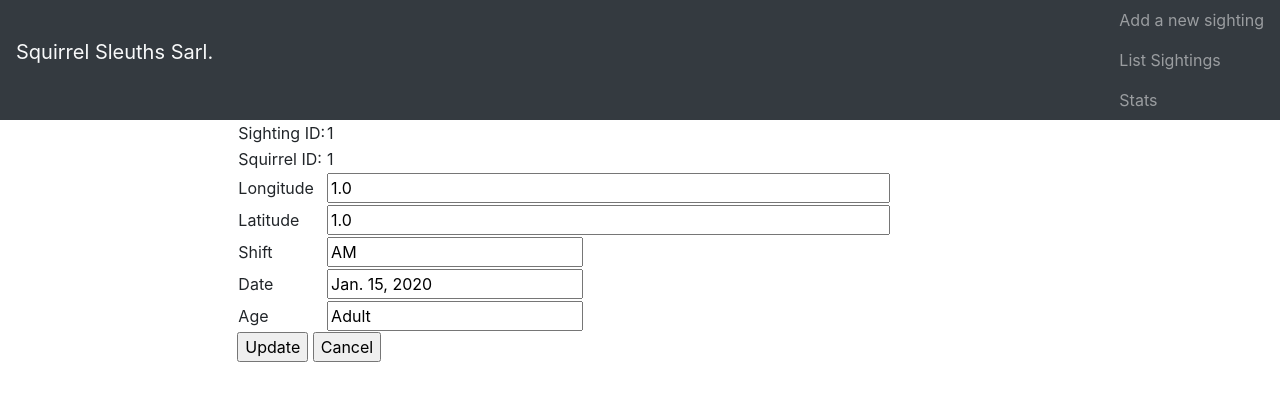
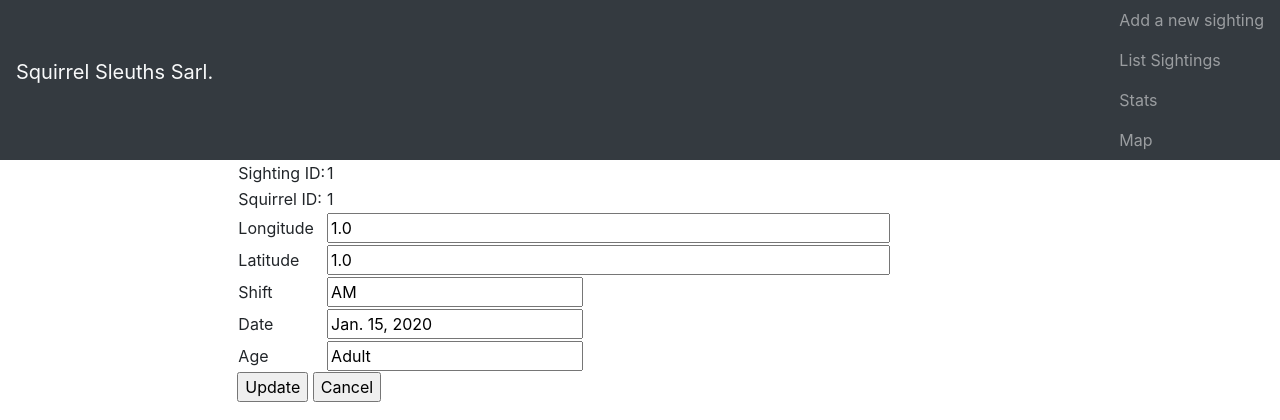
Before and after one commit to ll3046/Final-Project-Squirrels, a Django app: page /sightings/1/ in a window 1280 px wide. Shown: the top 420 px of the page. Run offline with Django 3.2, Linux system fonts and the light colour scheme; tables that the repository leaves empty hold one stand-in row (values such as "Sample post"); some libraries are stand-ins or nearby versions.

Commit message:
fixed the map tab

```diff
--- a/squirrels/templates/squirrels/base.html
+++ b/squirrels/templates/squirrels/base.html
@@ -58,6 +58,7 @@
       <a class="nav-link" href="{% url 'squirrels:add' %}">Add a new sighting</a>
       <a class="nav-link" href="{% url 'squirrels:view' %}">List Sightings</a>
         <a class="nav-link" href="{% url 'squirrels:stats' %}">Stats</a>
+        <a class="nav-link" href="{% url 'squirrels:map' %}">Map</a>
     </li>
   </ul>
 </nav>
--- a/squirrels/urls.py
+++ b/squirrels/urls.py
@@ -5,8 +5,8 @@ from . import views
 app_name = 'squirrels'
 
 urlpatterns = [
-        path('map/',views.map),
-        path('',views.sightings),
+        path('map/',views.map, name='map'),
+        path('', views.sightings),
         path('sightings/', views.sightings, name='view'),
         path('sightings/add/',views.add, name='add'),
         path('sightings/update/', views.update, name='update'),
```
